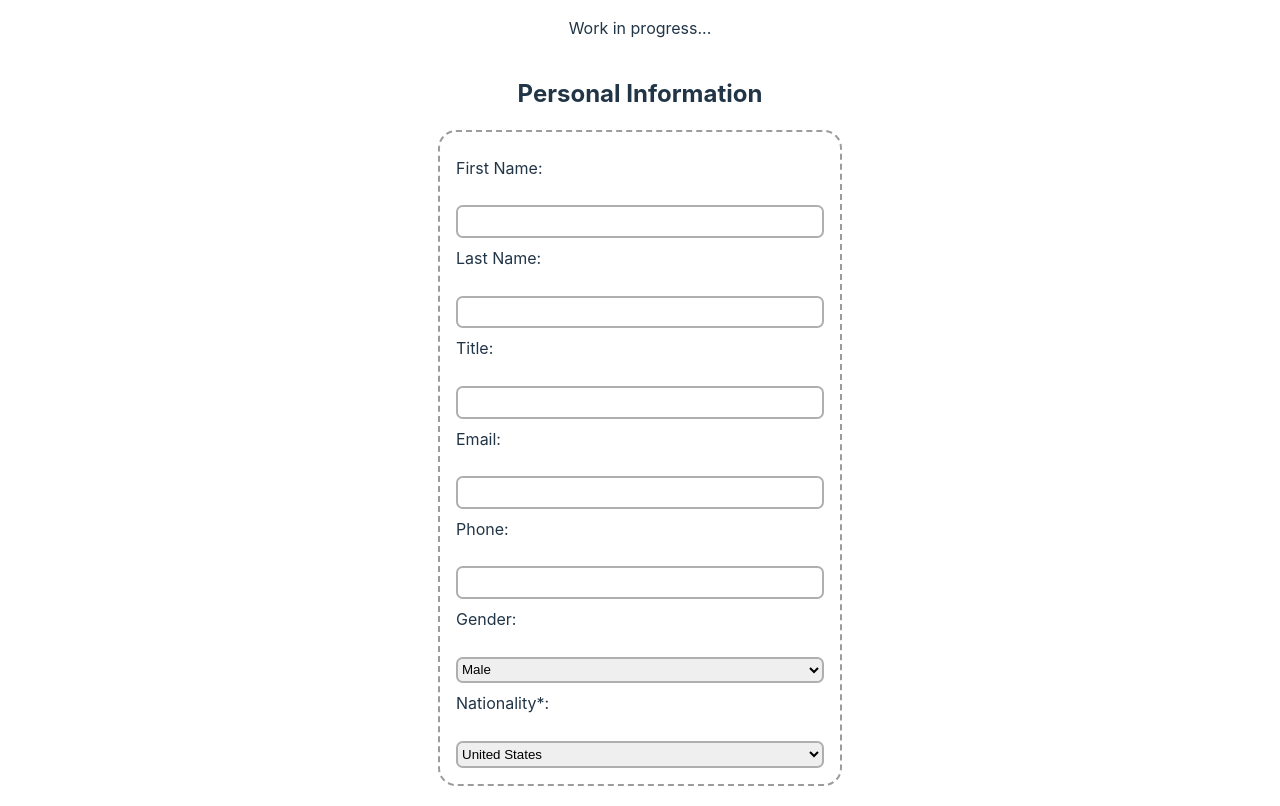
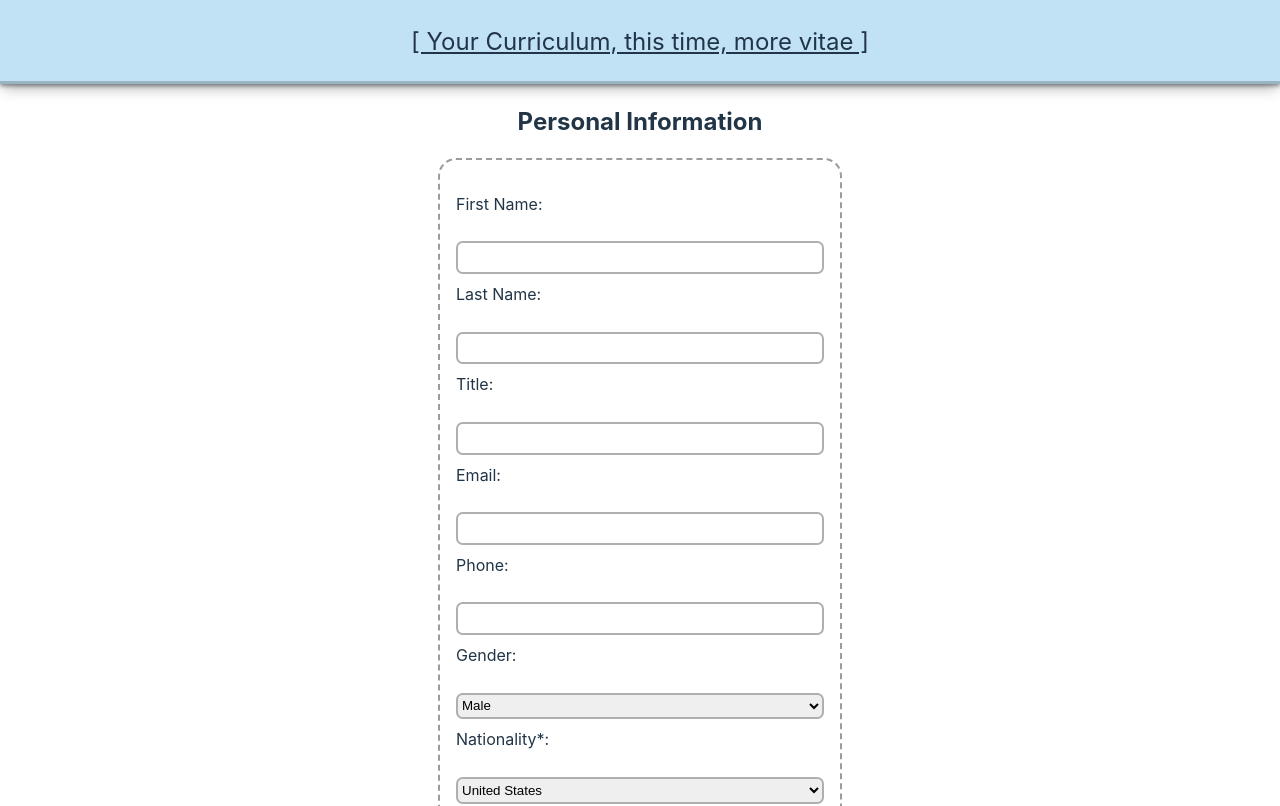
Before and after one commit to Andrefe91/react_project_cv, a React (Vite) app in the folder my_curriculum_vitae/: page / in a window 1280 px wide. Shown: the top 806 px of the page. Built offline with nearby package versions, Linux system fonts and the light colour scheme.

Commit message:
Navbar to app

```diff
--- a/my_curriculum_vitae/src/components/App.jsx
+++ b/my_curriculum_vitae/src/components/App.jsx
@@ -4,6 +4,7 @@ import "../styles/App.css";
 import Footer from "./footer.jsx";
 import Form from "./Form.jsx";
 import Result from "./Result.jsx";
+import NavBar from "./navbar.jsx";
 
 function App() {
 	let personalInfo = {};
@@ -82,7 +83,7 @@ function App() {
 
 	return (
 		<>
-			<p>Work in progress...</p>
+			<NavBar />
 
 			<div className="mainContainer">
 				{isFormMode ? (
--- /dev/null
+++ b/my_curriculum_vitae/src/components/navbar.jsx
@@ -0,0 +1,11 @@
+import '../styles/navbar.css'
+
+export default function NavBar() {
+    return (
+        <nav>
+            <p>
+                [  Your Curriculum, this time, more vitae  ]
+            </p>
+        </nav>
+    )
+}
--- a/my_curriculum_vitae/src/styles/Section.css
+++ b/my_curriculum_vitae/src/styles/Section.css
@@ -4,5 +4,5 @@ section {
     max-width: 30em;
     outline: 2px dashed rgb(156, 156, 156);
     border-radius: 1em;
-    padding: 1em;
+    padding: 1.5em 1em 1.5em 1em;
 }
--- /dev/null
+++ b/my_curriculum_vitae/src/styles/navbar.css
@@ -0,0 +1,14 @@
+nav {
+    display: flex;
+    justify-content: center;
+    width: 100vw;
+    box-shadow: rgba(0, 0, 0, 0.4) 0px 2px 4px, rgba(0, 0, 0, 0.3) 0px 7px 13px -3px, rgba(0, 0, 0, 0.2) 0px -3px 0px inset;
+
+    font-size: 1.5em;
+    background-color: rgba(46, 154, 216, 0.295);
+}
+
+nav p {
+    user-select: none;
+    text-decoration: underline;
+}
```
